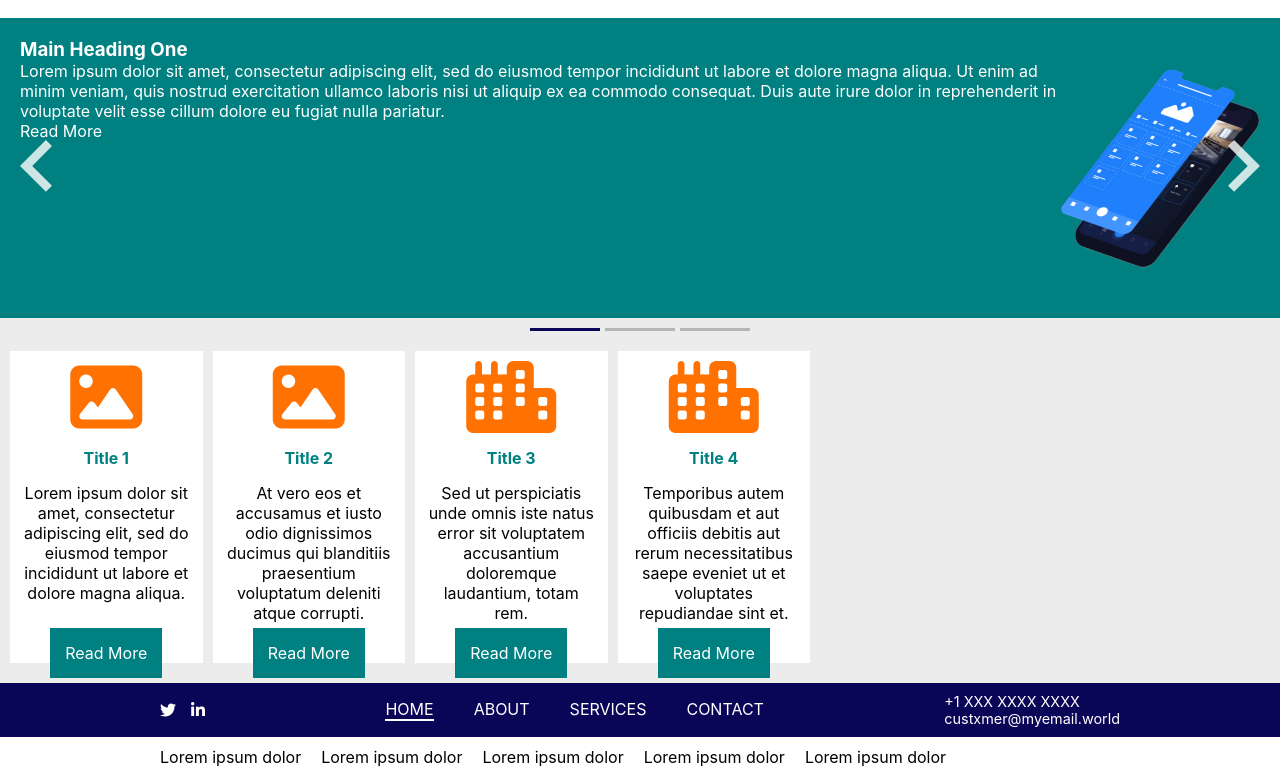
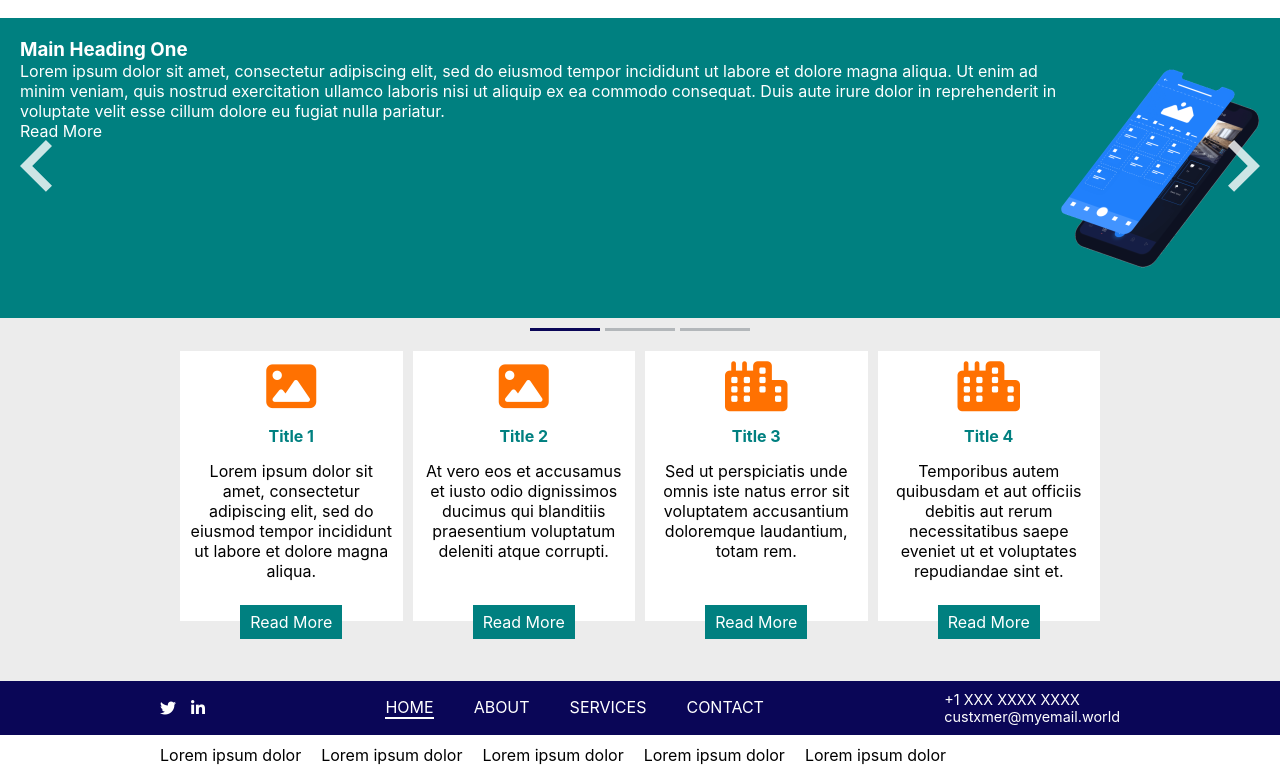
Before and after one commit to chasscepts/custxmer-clone, a React (Create React App) app: page / in a window 1280 px wide. Shown: the part 765-1542 px from the top of the page. Built offline with nearby package versions, Linux system fonts and the light colour scheme.

Commit message:
Style content articles.

```diff
--- a/src/components/Body/index.js
+++ b/src/components/Body/index.js
@@ -148,6 +148,7 @@ const Body = () => {
       </section>
       <section className={css.articleSection}>
         <h1 className="clip">Articles</h1>
+        <div className={`container ${css.articesContainer}`}>
           <div className={css.articlesWrap}>
             {articles.map((article) => (
               <ArticlesCard
@@ -159,6 +160,7 @@ const Body = () => {
               />
             ))}
           </div>
+        </div>
       </section>
     </div>
   );
--- a/src/components/Body/style.module.css
+++ b/src/components/Body/style.module.css
@@ -97,12 +97,14 @@
 
 .articleSection {
   background-color: #ececec;
-  padding: 10px 10px 20px;
+}
+
+.articesContainer {
+  padding: 10px 40px 60px;
 }
 
 .articlesWrap {
   width: 100%;
-  max-width: 800px;
   display: grid;
   grid-template-columns: repeat(4, 1fr);
   gap: 10px;
@@ -111,7 +113,7 @@
 .articleCard {
   position: relative;
   background-color: #fff;
-  padding: 10px 10px 40px;
+  padding: 10px;
   width: 100%;
   max-width: 400px;
   height: 100%;
@@ -122,7 +124,7 @@
   display: flex;
   justify-content: center;
   color: #ff7101;
-  font-size: 72px;
+  font-size: 50px;
 }
 
 .articleTitle {
@@ -133,19 +135,20 @@
 
 .articleText {
   text-align: center;
+  padding-bottom: 30px;
 }
 
 .articleLinkWrap {
   position: absolute;
   left: 0;
-  bottom: -15px;
+  bottom: -18px;
   width: 100%;
   display: flex;
   justify-content: center;
 }
 
 .articleLink {
-  padding: 15px;
+  padding: 7px 10px;
   background-color: teal;
   color: #fff;
 }
```
Lines whose indentation alone changed are shown as unchanged.
